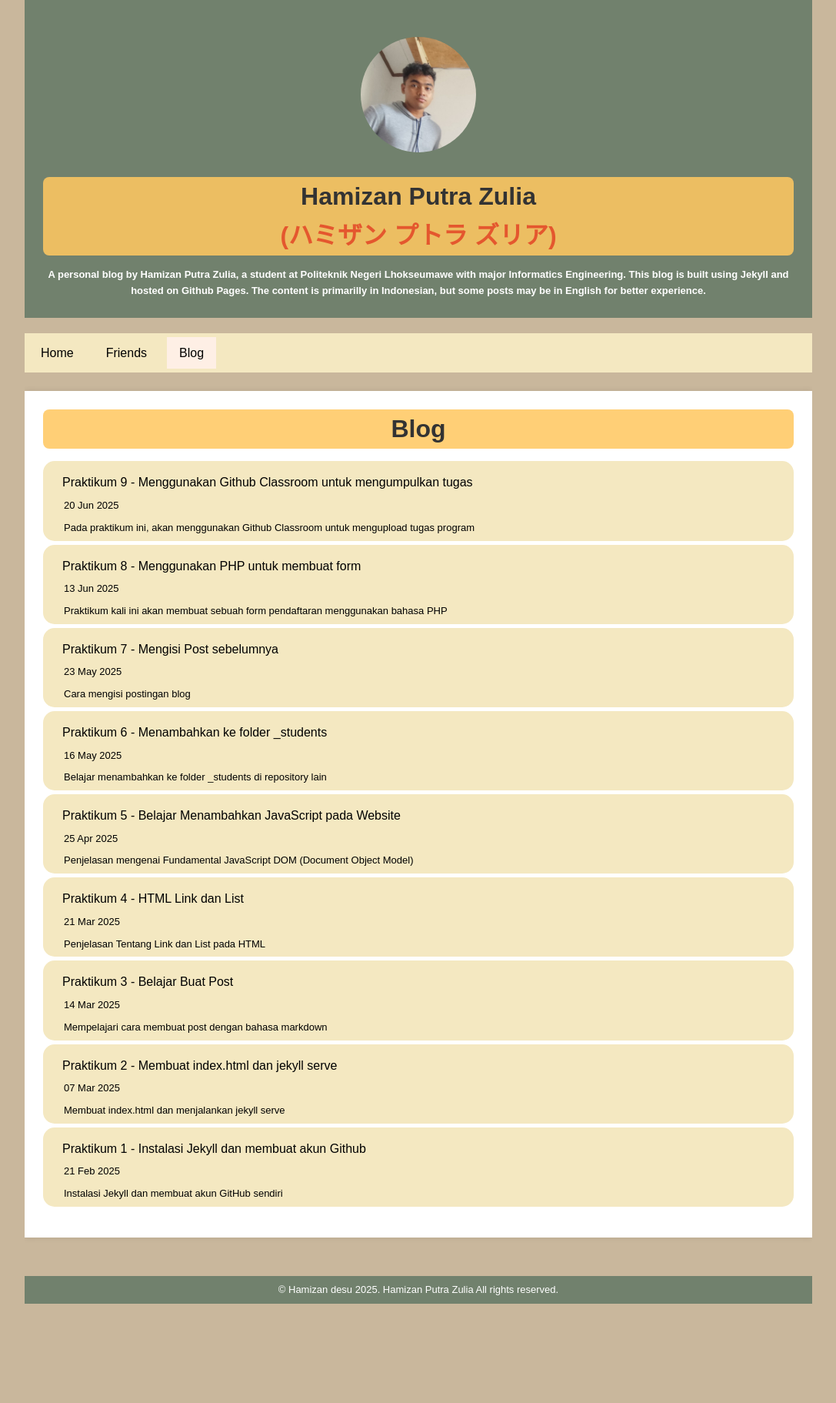
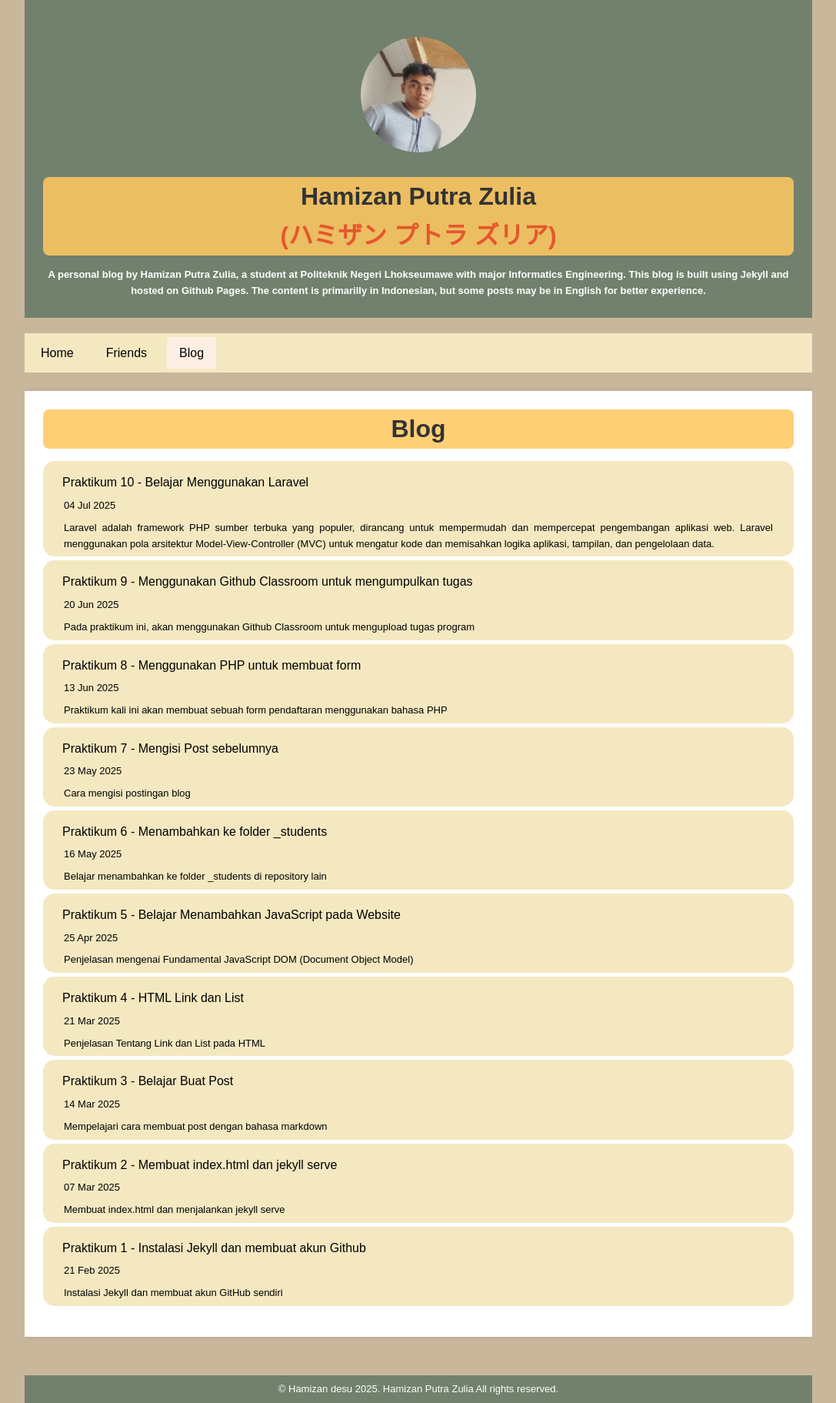
Before and after one commit to hamizan18/hamizan18.github.io, a Jekyll site: the page built from blog.html, in a window 1280 px wide. Shown: the whole page at 77% size, without its empty margins (96-1183 px from the left). Built offline with Jekyll 4.4.1, drawn with Linux system fonts in a browser that asks for light colours; before the commit the page ends 1694 px from its top, so only the background shows below that.

Commit message:
update blog

````diff
--- /dev/null
+++ b/_posts/2025-7-4-praktikum-10.md
@@ -0,0 +1,114 @@
+---
+layout: post
+title: 'Praktikum 10 - Belajar Menggunakan Laravel'
+author: Hamijaannn
+---
+
+Laravel adalah framework PHP sumber terbuka yang populer, dirancang untuk mempermudah dan mempercepat pengembangan aplikasi web. Laravel menggunakan pola arsitektur Model-View-Controller (MVC) untuk mengatur kode dan memisahkan logika aplikasi, tampilan, dan pengelolaan data.
+
+#### Langkah - langkah instalasi laravel dan penggunaannya
+1. Cara instalasi laravel
+- Untuk linux, ketik pada terminal:
+```bash
+sudo pacman -S composer
+```
+
+- Untuk windows search di browser
+```bash
+composer download
+```
+    Lalu di download, dan install pencet next-next aja kek biasa install
+
+2. Setelah melakukan instalasi, buka terminal lagi lalu ketik:
+```bash
+composer create-project --prefer-dist laravel/laravel laratih
+```
+
+3. Maka akan ada folder baru dengan nama "laratih", dan masuk ke dalam foldernya dengan mengetik:
+```bash
+cd laratih
+```
+
+4. Setelah masuk ke folder laratih, ketik:
+```bash
+    php artisan serve
+```
+
+5. Lalu secara otomatis akan muncul:
+```bash
+  INFO  Server running on [http://127.0.0.1:8000].
+  Press Ctrl+C to stop the server
+  2025-07-04 10:14:21 / ..................................... ~ 1.09ms
+  2025-07-04 10:14:22 /favicon.ico .......................... ~ 0.22ms
+```
+
+6. ketika sudah muncul, klik link yang muncul, contoh:
+```bash
+    [http://127.0.0.1:8000]
+```
+
+7. Kemudan masuk kembali ke dalam folder laratih untuk menginstall, dengan mengetik:
+```bash
+composer require laravel/breeze
+```
+
+8. Kemudian jalankan perintah untuk menginstall npm dengan cara mengetik:
+```bash
+php artisan breeze:install
+Blade with Alpine
+Yes
+Pest
+```
+
+9. Setelah selesai, jalankan lagi perintah:
+```bash
+npm install
+npm run dev
+```
+
+10. Untuk membuat file controller untuk siswa ketik:
+```bash
+php artisan make:model Siswa
+```
+
+11. Kemudian ketik di terminal:
+```bash
+php artisan make:migration create_siswa_table
+```
+
+12. Ketika muncul file baru lanjutkan dengan mengetik:
+```bash
+    public function up(): void
+    {
+        Schema::create('siswa', function (Blueprint $table) {
+            $table->id();
+            $table->string('nama', 100);
+            $table->text('alamat');
+            $table->string('agama');
+            $table->boolean('jenis_kelamin'); // 1 untuk laki-laki, 0 untuk perempuan
+            $table->string('asal_sekolah');
+            $table->timestamps();
+        });
+    }
+```
+
+13. pastikan koneksi ke database sudah benar di file .env. Contoh:
+```bash
+DB_CONNECTION=mysql
+DB_HOST=localhost
+DB_PORT=3306
+DB_DATABASE=latihan
+DB_USERNAME=root
+DB_PASSWORD=
+```
+
+14. Kemudian membuat otomatis tabel dengan mengetik:
+```bash
+php artisan migrate
+```
+
+15. Jalankan perintah untuk membuat user melalui seeder dengan cara:
+```bash
+php artisan db:seed
+```
+<!-- composer config --global process-timeout 900 -->
--- a/_sass/main.scss
+++ b/_sass/main.scss
@@ -2,7 +2,7 @@ $primary-color: #ecc8af;
 $secondary-color: #fbbc05;
 $font-stack: Arial;
 $footer-header:  #71816d;
-* {
+body {
     font-family: $font-stack;
 }
 body,
````
